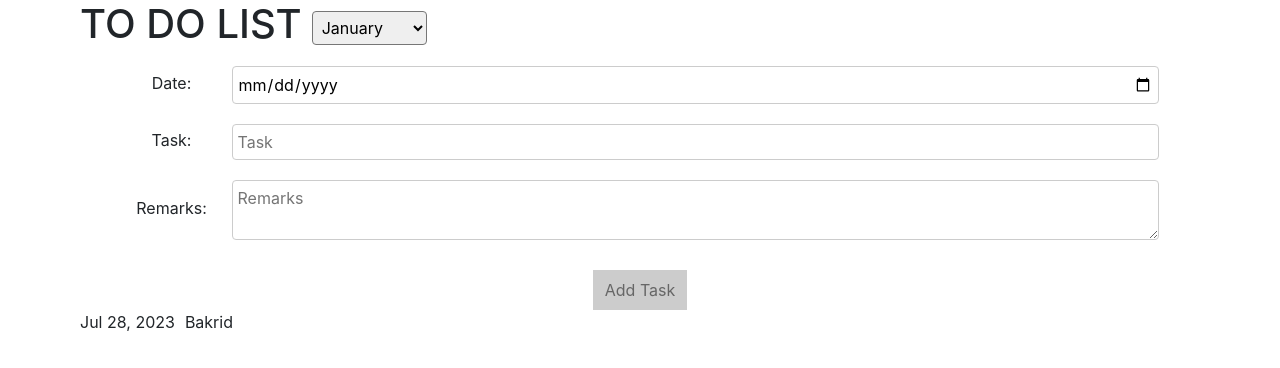
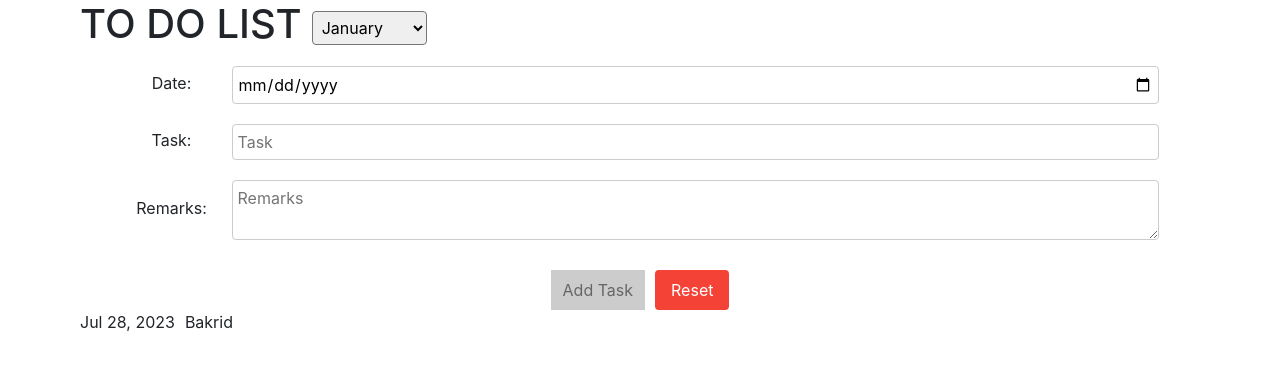
Before and after one commit to joelsunny98/to-do-list.angular, an Angular app: page / in a window 1280 px wide. Both pictures are taken after a click on the button "+ Add Task". Shown: the top 368 px of the page. Built offline with nearby package versions, Linux system fonts and the light colour scheme.

Commit message:
Added Reset button

```diff
--- a/src/app/components/to-do/to-do.component.html
+++ b/src/app/components/to-do/to-do.component.html
@@ -34,6 +34,7 @@
         </div>
       </div>
       <button type="submit" [disabled]="!taskForm.valid">Add Task</button>
+      <button type="reset" class="reset-button">Reset</button>
     </form>
 
 
@@ -61,6 +62,7 @@
               placeholder="Task">
             <input id="to-do-list-remarks-edit" type="text" [value]="taskGroup.get('remarks')?.value"
               formControlName="remarks" placeholder="Remarks">
+            <button type="reset" class="reset-button">Reset</button>
             <button type="save" (click)="finishEditing(i)" [disabled]="!taskForm.valid">Save</button>
           </div>
           <div *ngIf="taskForm.get('date')?.errors?.['isWeekend'] && taskForm.get('date')?.touched"
--- a/src/app/components/to-do/to-do.component.scss
+++ b/src/app/components/to-do/to-do.component.scss
@@ -163,6 +163,22 @@ button[type="save"] {
 }
 
 button[type="save"]:disabled {
-  opacity: 0.5; /* Reduce the opacity for the disabled button */
-  cursor: not-allowed; /* Change the cursor style for the disabled button */
+  opacity: 0.5;
+  /* Reduce the opacity for the disabled button */
+  cursor: not-allowed;
+  /* Change the cursor style for the disabled button */
 }
+
+.reset-button {
+  background-color: #f44336;
+  color: #ffffff;
+  border: none;
+  padding: 8px 16px;
+  border-radius: 4px;
+  cursor: pointer;
+  margin-left: 10px;
+}
+
+.reset-button:hover {
+  background-color: #d32f2f;
+}
```
